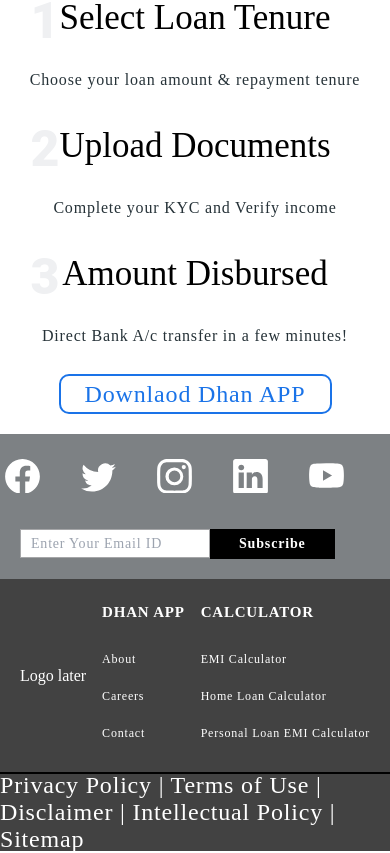
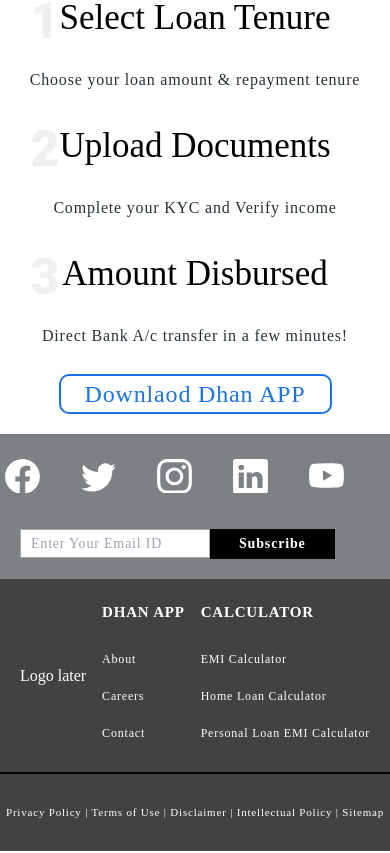
Before and after one commit to ramitsarkar902/dhan_app-client, a React (Create React App) app: page / in a window 390 px wide. Shown: the part 5076-5929 px from the top of the page. Built offline with nearby package versions, Linux system fonts and the light colour scheme.

Commit message:
footer responsive

```diff
--- a/src/components/footer/footer.scss
+++ b/src/components/footer/footer.scss
@@ -216,6 +216,12 @@
         text-shadow: 0px 0px 10px #fff;
         cursor: pointer;
       }
+
+      @media screen and (max-width: 768px) {
+        font-size: 11px;
+        letter-spacing: 0.800000011920929px;
+        line-height: 27px;
+      }
     }
   }
 
```
